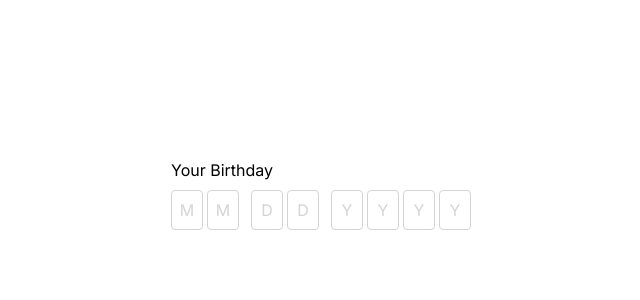
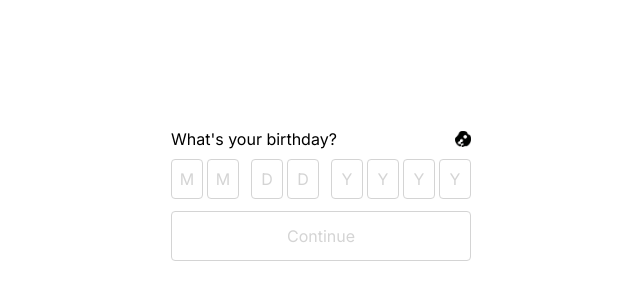
Before and after one commit to httpslinus/time.gleb.solutions, a Next.js app: page / in a window 1280 px wide. Shown: the part 204-504 px from the top of the page, without its empty margins (319-959 px from the left). Built offline with nearby package versions, Linux system fonts and the light colour scheme.

Commit message:
Change wording + add dot branding

```diff
--- a/src/app/page.tsx
+++ b/src/app/page.tsx
@@ -3,6 +3,8 @@
 import DateInput from "@/components/DateInput";
 import clsx from "clsx";
 import { AnimatePresence, motion } from "framer-motion";
+import Image from "next/image";
+import Link from "next/link";
 import { useEffect, useRef, useState } from "react";
 
 export default function Home() {
@@ -74,7 +76,7 @@ export default function Home() {
               localStorage.removeItem("birthday");
             }}
           >
-            <div className="select-none text-2xl lg:text-7xl [font-variant-numeric:tabular-nums]">
+            <div className="select-none text-2xl [font-variant-numeric:tabular-nums] lg:text-7xl">
               <span className="text-4xl lg:text-9xl">
                 {String(passedTime).split(".")[0]}
               </span>
@@ -94,35 +96,45 @@ export default function Home() {
             transition={{ duration: 0.15 }}
             className="flex flex-col items-start justify-start gap-3"
           >
-            <motion.h3 layout className="leading-4">
-              Your Birthday
-            </motion.h3>
+            <div className="flex w-full flex-row items-center justify-between">
+              <h3 className="leading-4">What&apos;s your birthday?</h3>
+              <Link href="https://gleb.solutions" target="_blank">
+                <Image
+                  src="/dot.png"
+                  alt=".solutions logo"
+                  width={48}
+                  height={48}
+                  className="h-4 w-4 object-contain dark:invert"
+                />
+              </Link>
+            </div>
 
-            <motion.div layout>
+            <div>
               <DateInput setDate={setBirthday} />
-            </motion.div>
+            </div>
 
-            {birthday !== null && (
-              <motion.button
-                layout
+            <button
               ref={continueButtonRef}
-                initial={{ opacity: 0 }}
-                animate={{ opacity: 1 }}
-                exit={{ opacity: 0 }}
-                transition={{ duration: 0.5, delay: 0.15 }}
+              disabled={birthday === null}
               onClick={() => {
+                if (birthday === null) return;
                 localStorage.setItem("birthday", birthday.toISOString());
                 setView("time");
               }}
               className={clsx(
                 "w-full rounded border p-3 transition-all duration-150 focus:outline-none",
+                birthday != null &&
                   "border-black bg-transparent text-black hover:bg-black hover:text-white focus:bg-black focus:text-white",
+                birthday != null &&
                   "dark:border-white dark:text-white dark:hover:bg-white dark:hover:text-black dark:focus:border-white dark:focus:bg-white dark:focus:text-black",
+                birthday == null &&
+                  "border-neutral-300 text-neutral-300 hover:bg-transparent hover:text-neutral-300",
+                birthday == null &&
+                  "dark:border-neutral-600 dark:text-neutral-600 dark:hover:bg-transparent dark:hover:text-neutral-600",
               )}
             >
               Continue
-              </motion.button>
-            )}
+            </button>
           </motion.div>
         )}
       </AnimatePresence>
--- a/src/components/DateInput.tsx
+++ b/src/components/DateInput.tsx
@@ -48,7 +48,6 @@ const DateInput = ({
       date < new Date()
     ) {
       setDate(date);
-      refs[refs.length - 1].current?.blur();
       setError(false);
     }
   }, [digits]);
```
Also changed, not shown: public/dot.png (added). Lines whose indentation alone changed are shown as unchanged.
